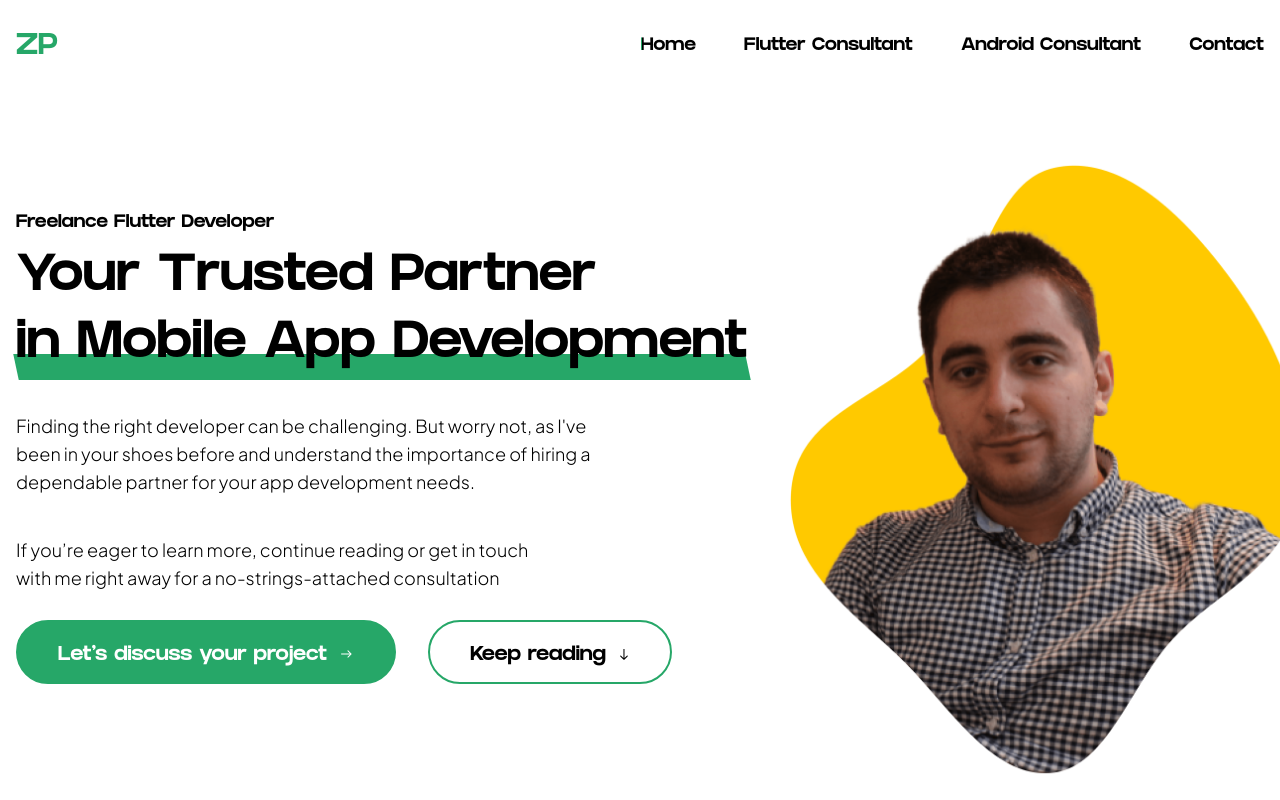
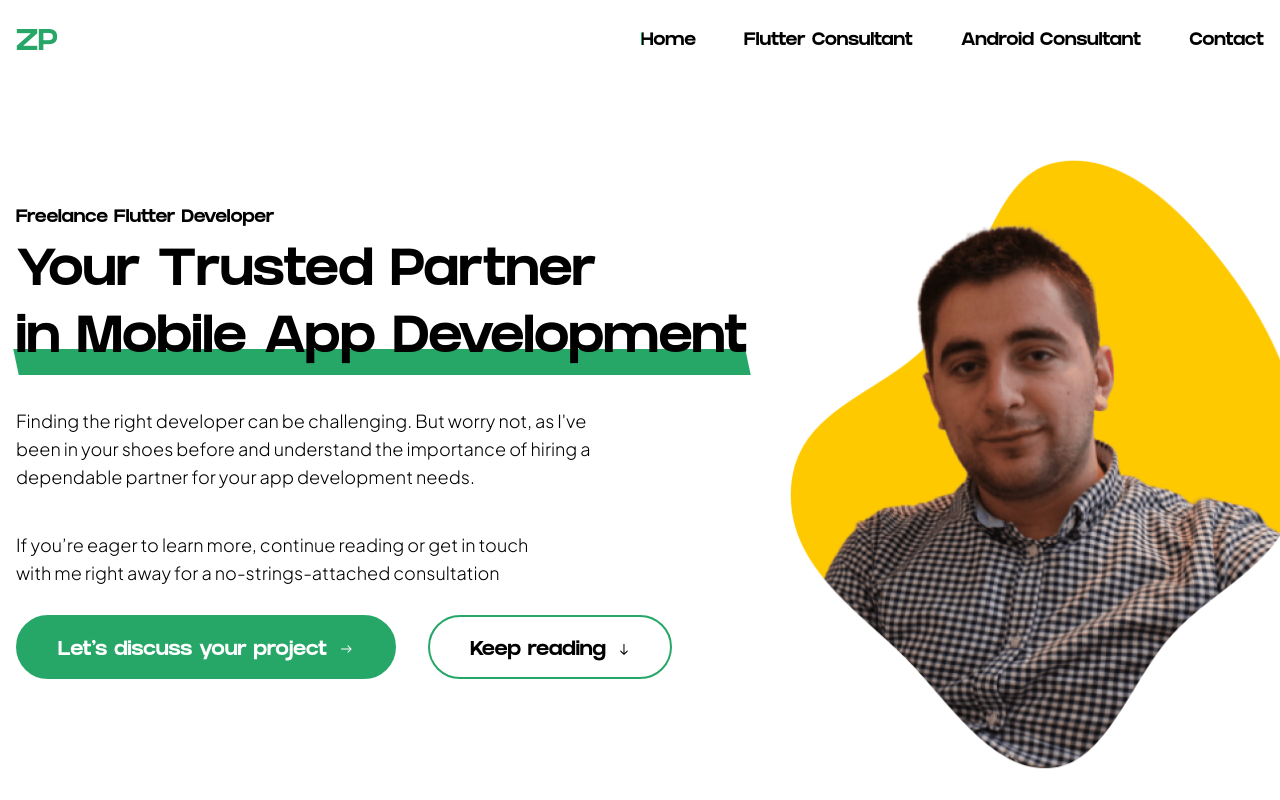
Before and after one commit to beardedgentelman/test, a plain HTML site: page index.html in a window 1280 px wide. Shown: the top 800 px of the page. Drawn offline with nearby package versions, Linux system fonts and the light colour scheme.

Commit message:
Add files via upload

```diff
--- a/index.html
+++ b/index.html
@@ -42,9 +42,9 @@
   <body>
     <div class="relative flex w-full flex-col overflow-x-hidden scroll-smooth font-grifter text-lg font-bold">
       <header id="header" class="relative z-20 mx-auto flex w-full max-w-[1330px] items-center justify-between px-4 py-7 lg:static">
-        <a href="/" class="relative z-30 flex max-w-xs items-center justify-center pt-[2px] text-[#26A768]">
+        <a href="/" class="relative z-30 mt-[4px] flex items-center text-[30px] font-bold leading-[0] text-[#26A768]">
           <!-- <img class="w-full" src="" alt="Logo" /> -->
-          <span class="text-3xl font-bold">ZP</span>
+          ZP
         </a>
         <nav id="header_nav" class="absolute -left-[150%] top-0 z-20 h-screen w-full bg-white transition-all duration-200 ease-linear md:relative md:left-auto md:h-auto md:w-fit">
           <ul class="flex items-center gap-12 max-md:relative max-md:top-1/2 max-md:-translate-y-1/2 max-md:flex-col">
```
Also changed, not shown: css/style.css.
